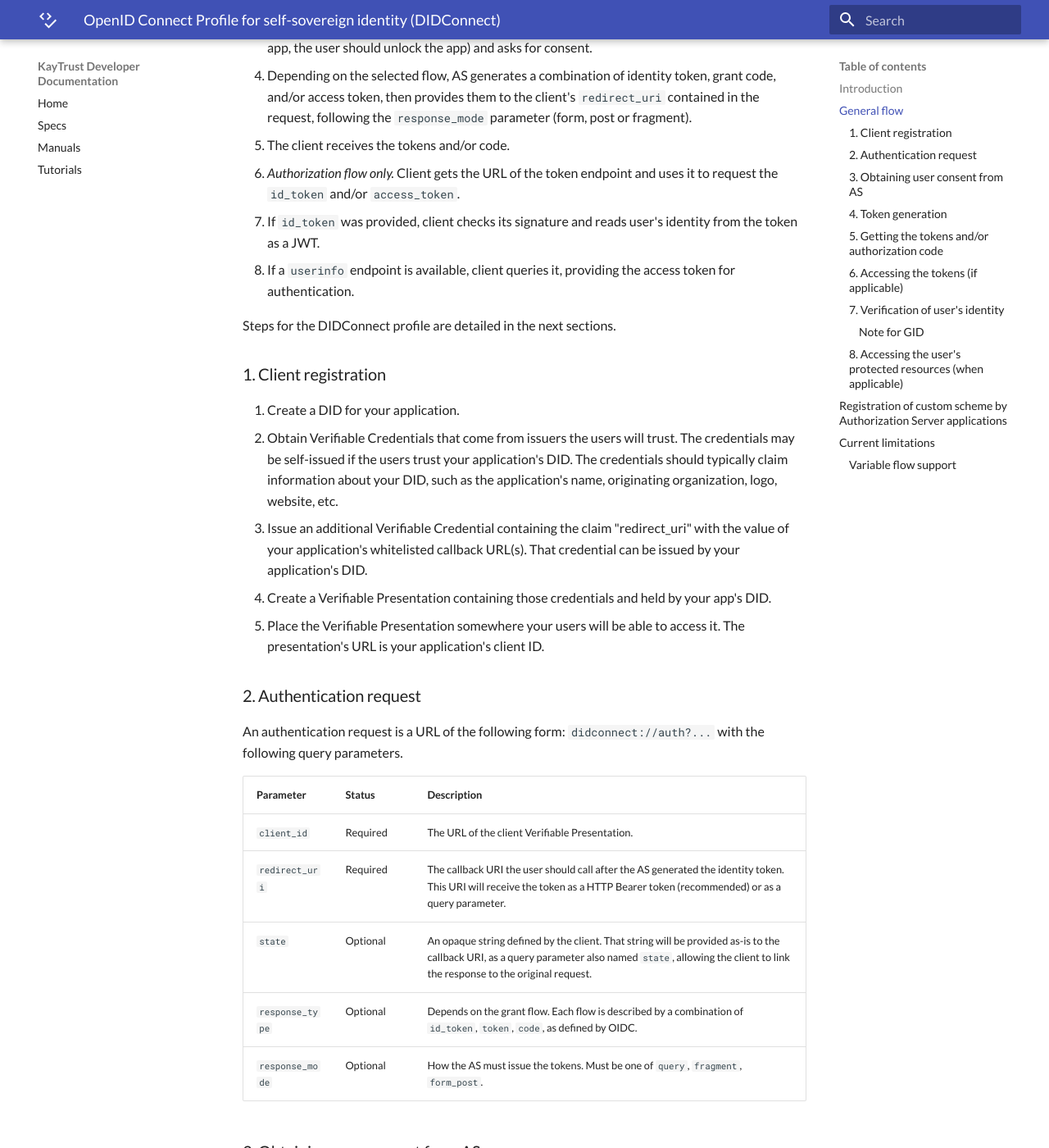
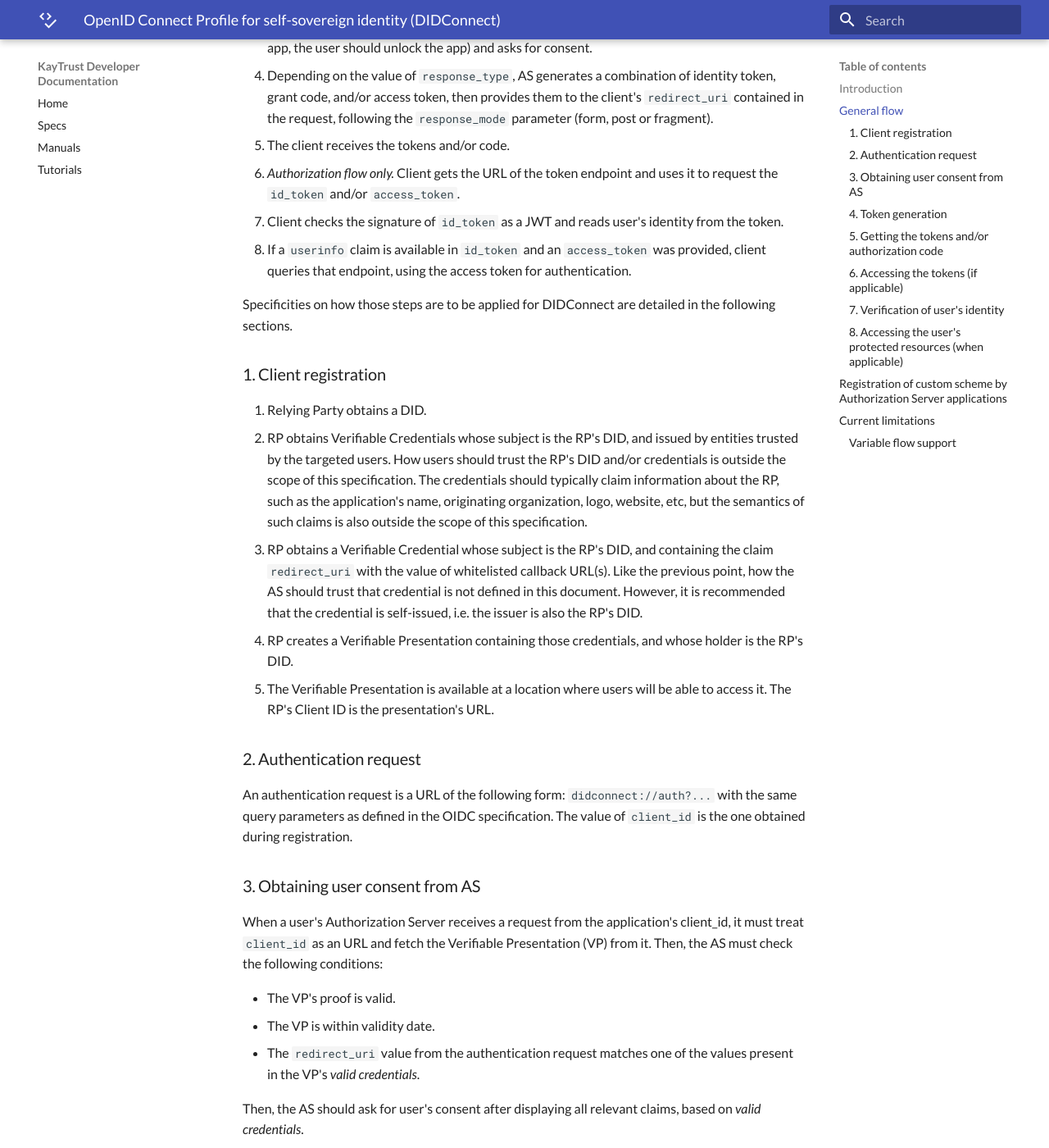
Before and after one commit to KayTrust/kaytrust.github.io, an MkDocs documentation site: the page built from docs/Specs/DIDConnect.md, in a window 1280 px wide and 1400 px high, scrolled down 1588 px. Shown: the whole window at 82% size. Built offline with MkDocs 1.6.1 and Material for MkDocs 9.7.7, drawn with Linux system fonts in a browser that asks for light colours; some of the changed text lies outside the part shown.

Commit message:
Updated DIDConnect

```diff
--- a/docs/Specs/DIDConnect.md
+++ b/docs/Specs/DIDConnect.md
@@ -27,44 +27,37 @@
 1. Client registers (once).
 2. Client presents an authentication request in the form of a `didconnect://auth?...` URI.
 3. Authorization Server (AS) authenticates the Resource Owner (for example, if the AS is a mobile app, the user should unlock the app) and asks for consent.
-4. Depending on the selected flow, AS generates a combination of identity token, grant code, and/or access token, then provides them to the client's `redirect_uri` contained in the request, following the `response_mode` parameter (form, post or fragment).
+4. Depending on the value of `response_type`, AS generates a combination of identity token, grant code, and/or access token, then provides them to the client's `redirect_uri` contained in the request, following the `response_mode` parameter (form, post or fragment).
 5. The client receives the tokens and/or code.
 6. *Authorization flow only.* Client gets the URL of the token endpoint and uses it to request the `id_token` and/or `access_token`.
-7. If `id_token` was provided, client checks its signature and reads user's identity from the token as a JWT.
-8. If a `userinfo` endpoint is available, client queries it, providing the access token for authentication.
+7. Client checks the signature of `id_token` as a JWT and reads user's identity from the token.
+8. If a `userinfo` claim is available in `id_token` and an `access_token` was provided, client queries that endpoint, using the access token for authentication.
 
-Steps for the DIDConnect profile are detailed in the next sections.
+Specificities on how those steps are to be applied for DIDConnect are detailed in the following sections.
 
 ### 1. Client registration
 
-1. Create a DID for your application.
-2. Obtain Verifiable Credentials that come from issuers the users will trust. The credentials may be self-issued if the users trust your application's DID. The credentials should typically claim information about your DID, such as the application's name, originating organization, logo, website, etc.
-3. Issue an additional Verifiable Credential containing the claim "redirect_uri" with the value of your application's whitelisted callback URL(s). That credential can be issued by your application's DID.
-4. Create a Verifiable Presentation containing those credentials and held by your app's DID.
-5. Place the Verifiable Presentation somewhere your users will be able to access it. The presentation's URL is your application's client ID.
+1. Relying Party obtains a DID.
+2. RP obtains Verifiable Credentials whose subject is the RP's DID, and issued by entities trusted by the targeted users. How users should trust the RP's DID and/or credentials is outside the scope of this specification. The credentials should typically claim information about the RP, such as the application's name, originating organization, logo, website, etc, but the semantics of such claims is also outside the scope of this specification.
+3. RP obtains a Verifiable Credential whose subject is the RP's DID, and containing the claim `redirect_uri` with the value of whitelisted callback URL(s). Like the previous point, how the AS should trust that credential is not defined in this document. However, it is recommended that the credential is self-issued, i.e. the issuer is also the RP's DID.
+4. RP creates a Verifiable Presentation containing those credentials, and whose holder is the RP's DID.
+5. The Verifiable Presentation is available at a location where users will be able to access it. The RP's Client ID is the presentation's URL.
 
 ### 2. Authentication request
 
-An authentication request is a URL of the following form: `didconnect://auth?...` with the following query parameters.
-
-| Parameter | Status | Description
-|-----------|--------|------------
-| `client_id` | Required | The URL of the client Verifiable Presentation.
-| `redirect_uri` | Required | The callback URI the user should call after the AS generated the identity token. This URI will receive the token as a HTTP Bearer token (recommended) or as a query parameter.
-| `state` | Optional | An opaque string defined by the client. That string will be provided as-is to the callback URI, as a query parameter also named `state`, allowing the client to link the response to the original request.
-| `response_type` | Optional | Depends on the grant flow. Each flow is described by a combination of `id_token`, `token`, `code`, as defined by OIDC.
-| `response_mode` | Optional | How the AS must issue the tokens. Must be one of `query`, `fragment`, `form_post`.
+An authentication request is a URL of the following form: `didconnect://auth?...` with the same query parameters as defined in the OIDC specification. The value of `client_id` is the one obtained during registration.
 
 ### 3. Obtaining user consent from AS
 
 When a user's Authorization Server receives a request from the application's client_id, it must treat `client_id` as an URL and fetch the Verifiable Presentation (VP) from it. Then, the AS must check the following conditions:
 
-- The VP's proof is valid against its "holder" attribute, and the VP is within validity date.
-- The `redirect_uri` value from the request matches one of the values present in the VP's valid credentials.
+- The VP's proof is valid.
+- The VP is within validity date.
+- The `redirect_uri` value from the authentication request matches one of the values present in the VP's _valid credentials_.
 
-Then, the AS should request user's consent after showing the user all relevant claims, based on valid credentials.
+Then, the AS should ask for user's consent after displaying all relevant claims, based on _valid credentials_.
 
-Note: For `redirect_uri` and claims, "valid credentials" are credentials with a valid proof, within validity dates, and whose subject ID is the same as the VP's holder.
+Note: For `redirect_uri` and displayed claims, **_valid credentials_** are credentials with a valid proof, that are within validity dates, and whose subject ID is the same as the VP's holder.
 
 ### 4. Token generation
 
@@ -80,60 +73,43 @@
 
 ### 7. Verification of user's identity
 
-The endpoint listening on `redirect_uri` receives the following query parameters (as query parameters, HTML fragment or form post depending on the requested response mode):
+The RP's endpoint listening on `redirect_uri` receives the same data as defined in OIDC specification.
 
-| Parameter      | Status   | Description
-|----------------|----------|------------
-| `id_token`     | Required | A JSON Web Token (JWT) containing the user's DID.
-| `state`        | Optional | The original `state` from the authentication request, if any.
-| `access_token` | Optional | A Bearer token authorizing access to information about the user
+The JWT contained in the `id_token` is the same as defined in the OIDC specification, with the following differences:
 
-The JWT contained in the `id_token` provides the following claims:
-
-| Parameter | Description
-|-----------|------------
+| Parameter | Meaning in DID Connect
+|-----------|-----------------------
 | `sub`     | The user's DID.
-| `iss`| The identifier (resolved from the DID Document) of the public key that is signing the JWT. The JWT is only valid if the key is valid for that DID and if the JWT is correctly signed by that public key.
-| `aud`| The requester's DID. The JWT is only valid if that value matches the value of `client_id` in the request.
-| `state`| The state present in the request, to avoid replay attacks.
-| `iat`| The date the JWT was issued at. You should check the JWT is not too old, otherwise it might be insecure.
-| `exp`| The date until which the JWT is valid. You should check that the JWT is not expired, otherwise it might be insecure.
-| `at_hash`| The hash of the `access_token`.
-| `c_hash` | The hash of the `code`.
+| `iss`| The identifier (resolved from the DID Document) of the public key that is signing the JWT. The key must be valid for that DID and the JWT must be signed by that key.
+| `aud`| The requester's DID. It must match the value of `client_id` in the request.
 | `userinfo` | The URL of the Resource Server where a user's Verifiable Presentation is available.
 
-To properly verify the user's identity, the client must:
+The Relying Party must verify that:
 
-- Verify the signature of id_token JWT against the public key identified in `iss`.
-- Make sure the JWT's issuer is an authorized key of the JWT's subject (i.e. the user's DID), by matching it against the DID Document.
-
-#### Note for GID
-Currently, KayTrust's "GID" DID method does not support DID Documents. Until it does, the steps to validate a public key are the following:
-
-1. Compute the user's Proxy address from the DID
-2. Call `proxy.owner()` to get the Identity Manager's address, or use a well-known Identity Manager address for legacy DIDs.
-4. Call `im.hasCap(proxy, device, "auth")` and verify the result is `true`. To support Levels of Assurance, replace "auth" with the expected Level of Assurance.
+- The key identified in `iss` is an authorized key of the DID value in `sub`, by looking at the DID Document.
+- The JWT is signed by that key.
 
 ### 8. Accessing the user's protected resources (when applicable)
 
 If an access token was provided, the client can access user's information by querying the URL referenced as `userinfo` in the id_token, and provide the access token as an `Authorization` header, as described in [OpenID Connect specification](https://openid.net/specs/openid-connect-core-1_0.html#UserInfoRequest).
 
-The response is a Verifiable Presentation. The presentation's holder must be the user's authenticated DID. The presentation contains a `proof` attribute that allows the client to verify the holder's consent before using the included credentials.
-
+The response is a Verifiable Presentation. The presentation must be valid (proof-wise), within validity dates, and the presentation's holder must be the user's authenticated DID.
 
 ## Registration of custom scheme by Authorization Server applications
 
-Examples of Authorization Servers implementations include:
+This specification describes the use of a custom URI scheme to express authorization requests, very much like the use of `mailto:` or `tel:` URI schemes. This makes it possible for any registered application on the user agent to handle requests after registering itself for the `didconnect:` custom scheme on the RO's operating system.
 
-- **Mobile or desktop applications.** Registration to the `didconnect:` scheme is specific to the operating system.
-- **Web applications.** Registration to the `didconnect:` scheme is done using `registerProtocolHandler()` on the web browser.
+Below are examples of Authorization Servers.
+
+| AS implementation | Custom scheme registration |
+|--|--|
+| Mobile or desktop application | Specific to the operating system |
+| Web application | Using `registerProtocolHandler()` on the web browser |
 
 ## Current limitations
 
 ### Variable flow support
 
-This specification describes the use of a custom URI scheme to express authorization requests. This makes it possible for any registered application on the user agent to handle requests. This approach, similar to that of the `mailto:` and `tel:` URI schemes, implies the client app does not know what AS implementation will actually respond to authorization requests. Specifically, native AS implementations (either mobile or desktop) don't always support `code` response types since they can't easily provide a token endpoint.
+Some authorization servers, especially native implementations (either mobile or desktop), are usually not exposed to the public internet and thus can't easily provide a token endpoint, which means they will have limited or no support for `code` response types.
 
-This uncertainty represents both a risk of failure and added out-of-band work on the client side to try and guess what flow to request. One approach is to determine the type of AS based on heuristics.
-
-TODO: Provide a good solution.
+This possibility represents both a risk of failure and added out-of-band work on the client side to try and guess what flow to request. One approach is to determine the type of AS based on heuristics, but work must still be done to propose a good workaround to this limitation.
```
